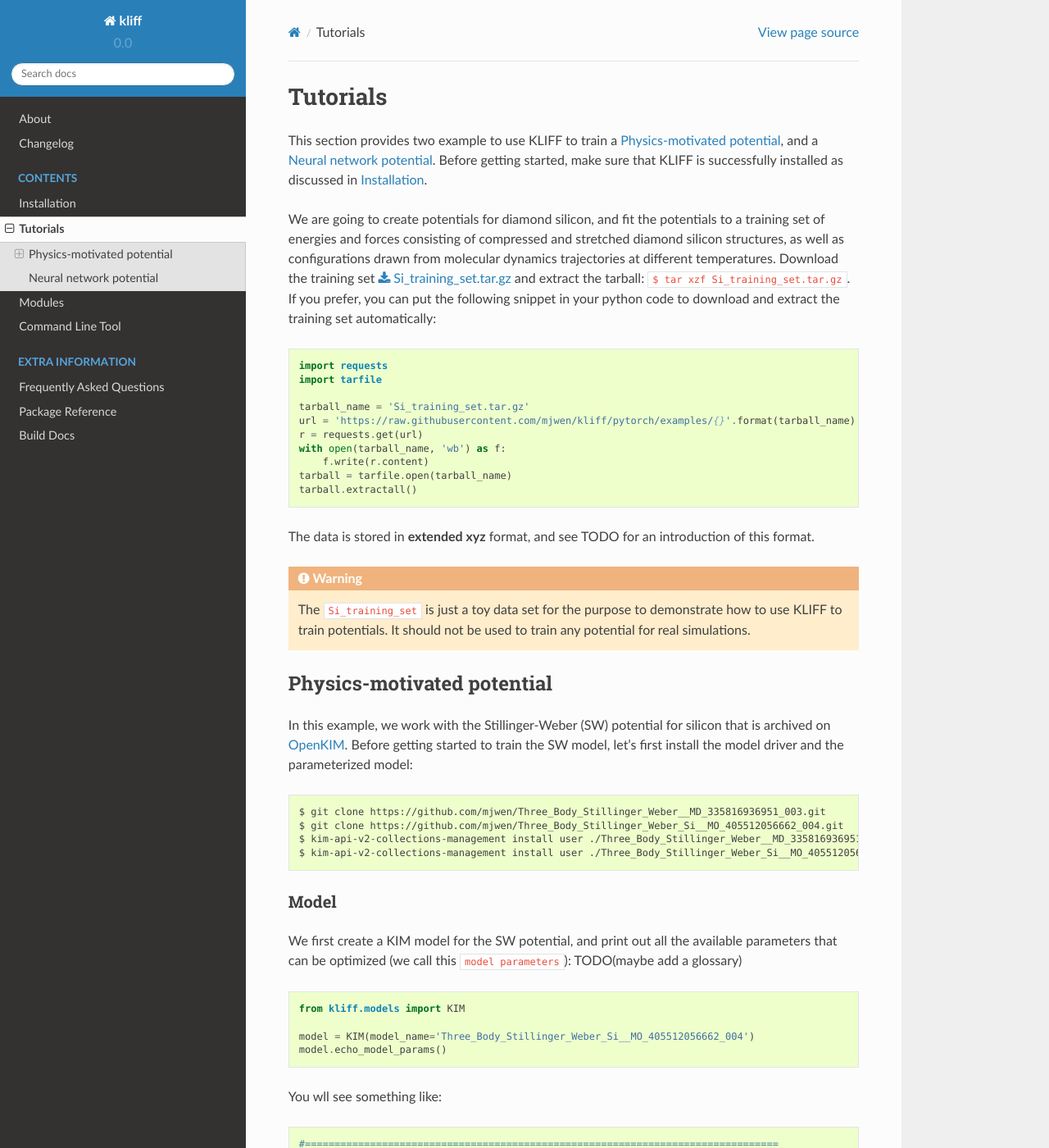
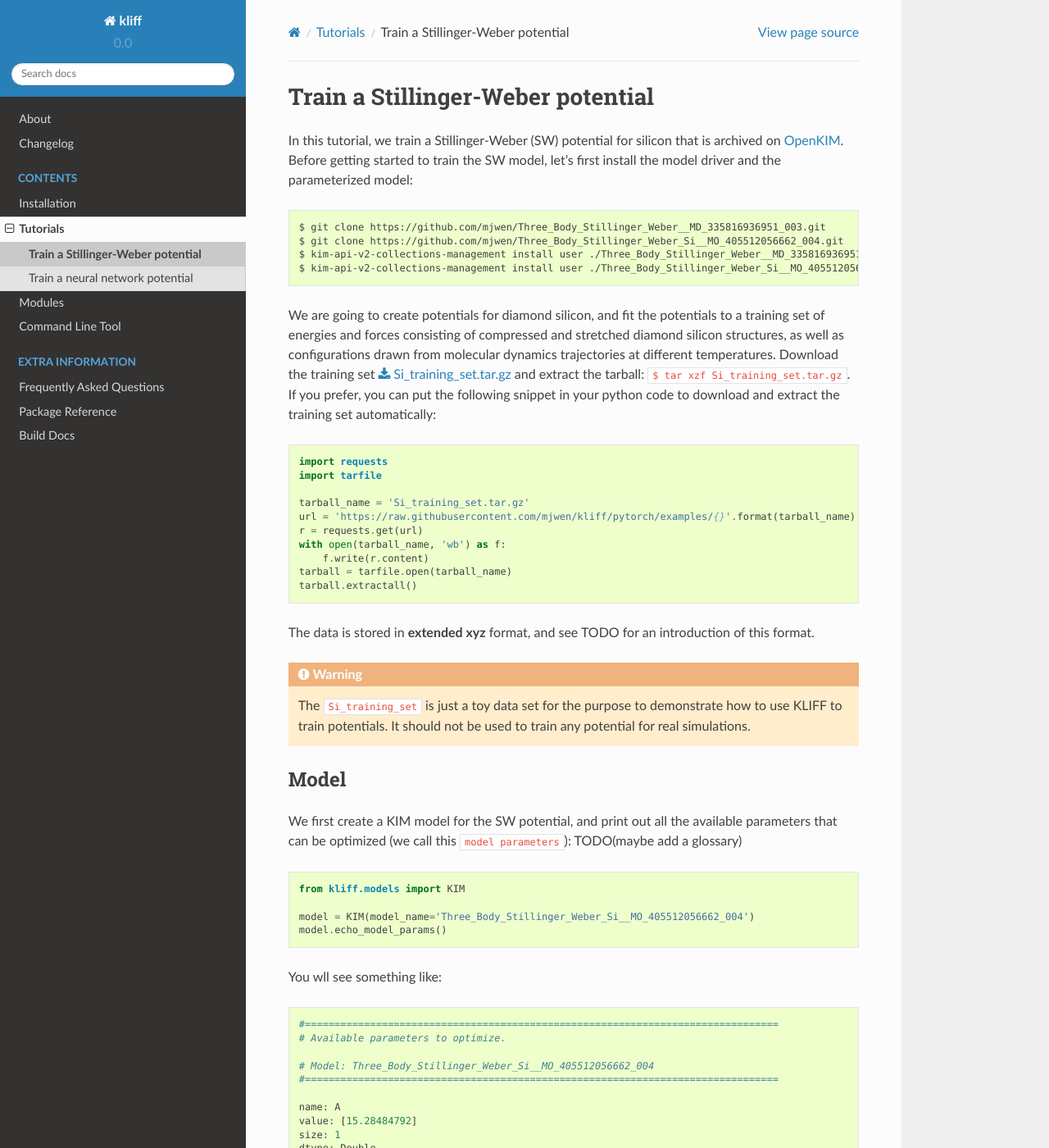
Before and after one commit to openkim/kliff, a Sphinx documentation site: the page built from docs/source/tutorials/kim_sw.rst, in a window 1280 px wide and 1400 px high. Shown: the whole window at 82% size. Built offline with Sphinx 7.4.7 and the Read the Docs theme 2.0.0, drawn with Linux system fonts in a browser that asks for light colours; some of the changed text lies outside the part shown.

Commit message:
Restructure the layout of tutorials

```diff
--- a/docs/source/index.rst
+++ b/docs/source/index.rst
@@ -6,7 +6,7 @@
 KIM-based Learning-Integrated Fitting Framework (KLIFF)
 =======================================================
 
-**KLIFF** is the ``KIM-based Learning-Integrated Fitting Framework`` for interatomic
+KLIFF is the ``KIM-based Learning-Integrated Fitting Framework`` for interatomic
 potentials.
 It can be used to fit both physics-motivated potentials and machine learning
 potentials like the nueral network potentials.
--- a/docs/source/tutorials.rst
+++ b/docs/source/tutorials/kim_sw.rst
@@ -1,13 +1,17 @@
-.. _tutorials:
+.. _tut_kim_sw:
 
-=========
-Tutorials
-=========
+==================================
+Train a Stillinger-Weber potential
+==================================
 
-This section provides two example to use KLIFF to train a `Physics-motivated potential`_,
-and a `Neural network potential`_.
-Before getting started, make sure that KLIFF is successfully installed as discussed
-in :ref:`installation`.
+In this tutorial, we train a Stillinger-Weber (SW) potential for silicon that is
+archived on OpenKIM_. Before getting started to train the SW model, let's first
+install the model driver and the parameterized model::
+
+    $ git clone https://github.com/mjwen/Three_Body_Stillinger_Weber__MD_335816936951_003.git
+    $ git clone https://github.com/mjwen/Three_Body_Stillinger_Weber_Si__MO_405512056662_004.git
+    $ kim-api-v2-collections-management install user ./Three_Body_Stillinger_Weber__MD_335816936951_003
+    $ kim-api-v2-collections-management install user ./Three_Body_Stillinger_Weber_Si__MO_405512056662_004
 
 We are going to create potentials for diamond silicon, and fit the potentials
 to a training set of energies and forces consisting of compressed and stretched
@@ -38,18 +42,6 @@ of this format.
     The ``Si_training_set`` is just a toy data set for the purpose to demonstrate
     how to use KLIFF to train potentials. It should not be used to train any
     potential for real simulations.
-
-Physics-motivated potential
-===========================
-
-In this example, we work with the Stillinger-Weber (SW) potential for silicon that is
-archived on OpenKIM_. Before getting started to train the SW model,
-let's first install the model driver and the parameterized model::
-
-    $ git clone https://github.com/mjwen/Three_Body_Stillinger_Weber__MD_335816936951_003.git
-    $ git clone https://github.com/mjwen/Three_Body_Stillinger_Weber_Si__MO_405512056662_004.git
-    $ kim-api-v2-collections-management install user ./Three_Body_Stillinger_Weber__MD_335816936951_003
-    $ kim-api-v2-collections-management install user ./Three_Body_Stillinger_Weber_Si__MO_405512056662_004
 
 
 Model
@@ -323,13 +315,6 @@ third line writes out a KIM potential named
 
 
 
-
-Neural network potential
-========================
-
-
-
-
 .. _OpenKIM: https://openkim.org
 .. _SciPy: https://scipy.org
 .. _scipy.optimize.minimize: https://docs.scipy.org/doc/scipy/reference/generated/scipy.optimize.minimize.html
--- /dev/null
+++ b/docs/source/tutorials/nn.rst
@@ -0,0 +1,5 @@
+.. _tut_nn:
+
+================================
+Train a neural network potential
+================================
```
Also changed, not shown: other parts of docs/source/index.rst (+2 -2 lines), docs/source/installation.rst (+5 -5 lines), docs/source/tutorials/tutorials.rst (added, +17 -0 lines).
